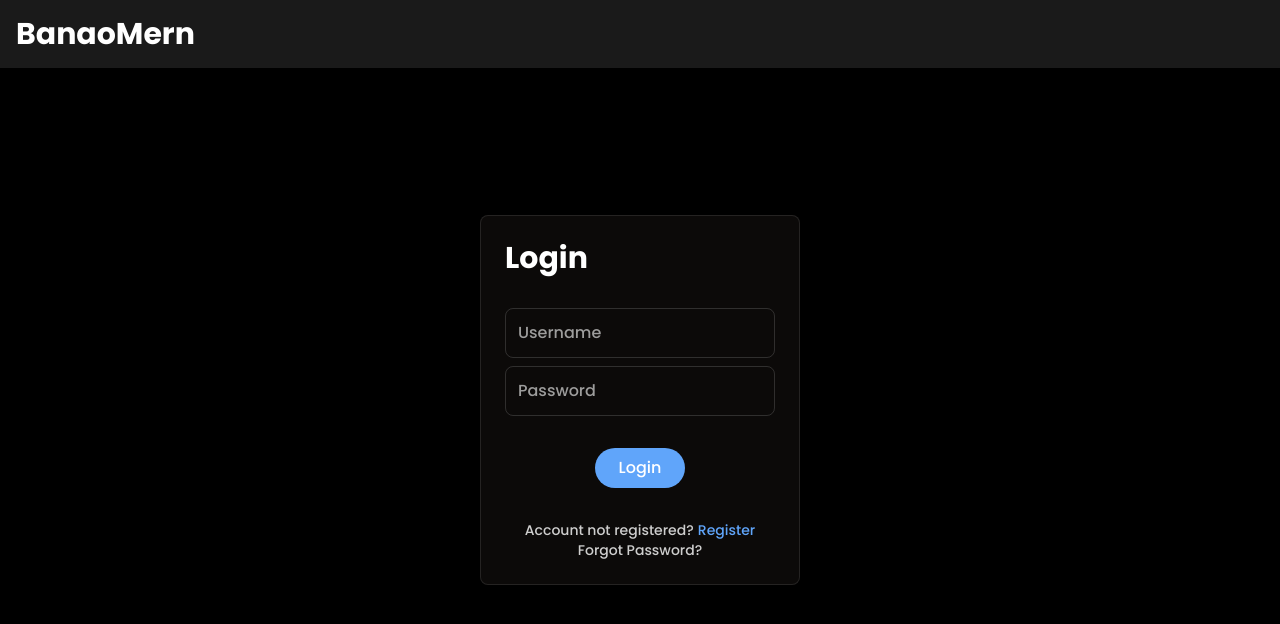
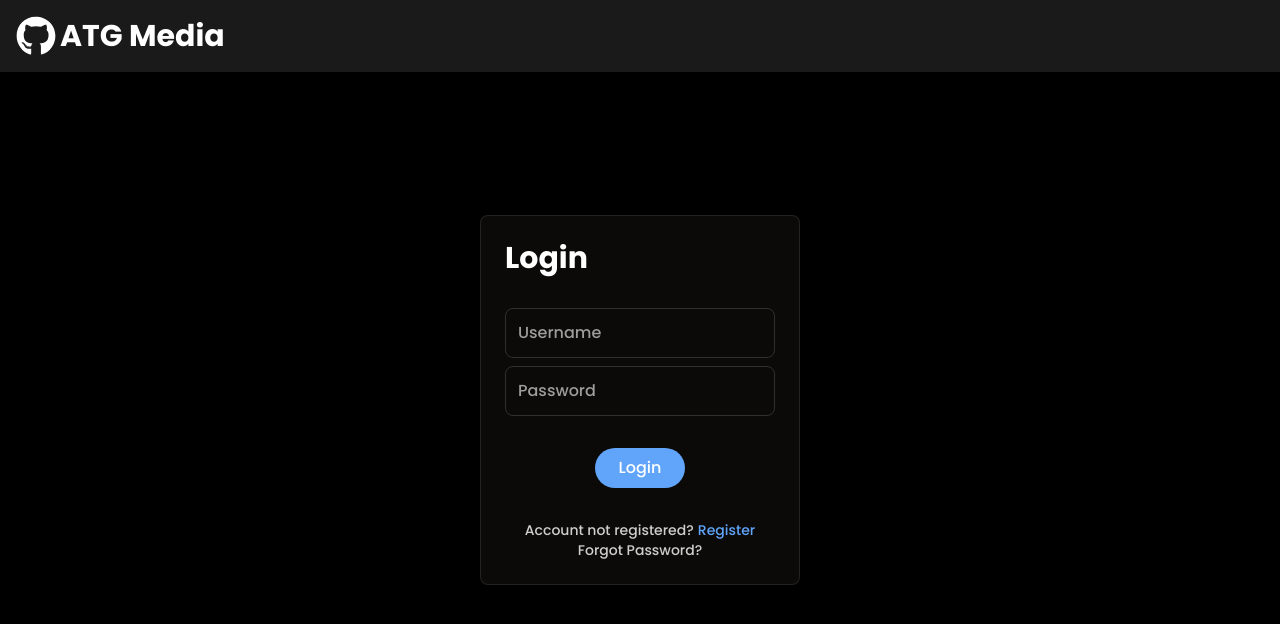
Before and after one commit to prabhatm8000/banao-mern-task2, a React (Vite) app in the folder frontend/: page /login in a window 1280 px wide. Shown: the top 624 px of the page. Built offline with nearby package versions, Linux system fonts and the light colour scheme; no server answers.

Commit message:
fix: deployment issue, frontend files not found

```diff
--- a/frontend/index.html
+++ b/frontend/index.html
@@ -10,7 +10,7 @@
             href="https://fonts.googleapis.com/css2?family=Poppins:wght@300;500;700&display=swap"
             rel="stylesheet"
         />
-        <title>Vite + React + TS</title>
+        <title>ATG Media</title>
     </head>
     <body>
         <div id="root"></div>
--- a/frontend/src/components/NavBar.tsx
+++ b/frontend/src/components/NavBar.tsx
@@ -1,18 +1,20 @@
 import { RiLogoutBoxLine } from "react-icons/ri";
 import { useAppContext } from "../hooks/useAppContext";
 import { IoPersonCircle } from "react-icons/io5";
+import { FaGithub } from "react-icons/fa";
 
 const NavBar = () => {
     const { currentUser, logout } = useAppContext();
     return (
         <nav className="container mx-auto p-4 flex justify-between items-center">
-            <a href="" className="focus:outline-none">
-                <h1 className="text-3xl font-bold">BanaoMern</h1>
+            <a href="" className="focus:outline-none flex items-center gap-1">
+                <FaGithub size={40} />
+                <h1 className="text-3xl font-bold">ATG Media</h1>
             </a>
 
             {currentUser && (
                 <ul className="flex items-center gap-3">
-                    <li className="flex items-center gap-1">
+                    <li className="flex items-center gap-2">
                         <IoPersonCircle size={30} className="hidden sm:block" />
                         <span>{currentUser.username}</span>
                     </li>
--- a/frontend/src/pages/Login.tsx
+++ b/frontend/src/pages/Login.tsx
@@ -200,7 +200,10 @@ const Login = () => {
                     className="bg-blue-400 px-6 py-2 w-fit rounded-full disabled:bg-gray-400 hover:bg-blue-500 hover:px-8 transition-all duration-300 delay-75 focus:outline-none"
                 >
                     {loadingAuthResponse ? (
-                        <CgSpinnerTwo className="animate-spin" size={24} />
+                        <div className="flex items-center gap-2">
+                            <CgSpinnerTwo className="animate-spin" size={24} />
+                            <span>{"Authenticating..."}</span>
+                        </div>
                     ) : (
                         <>
                             {formType === "login"
```
Also changed, not shown: 2 other files (tests, documents, lock files or other folders).
